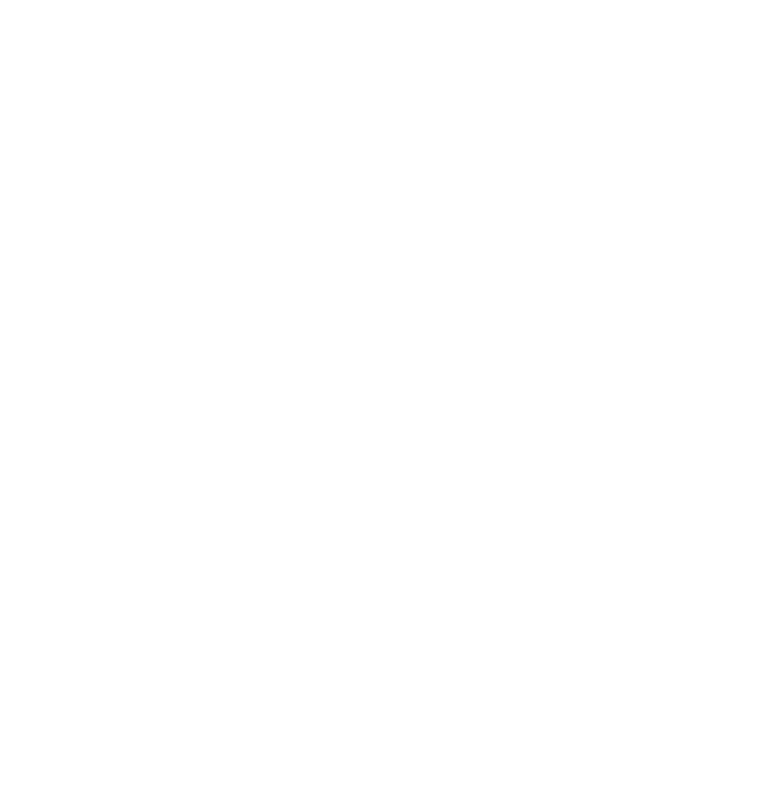
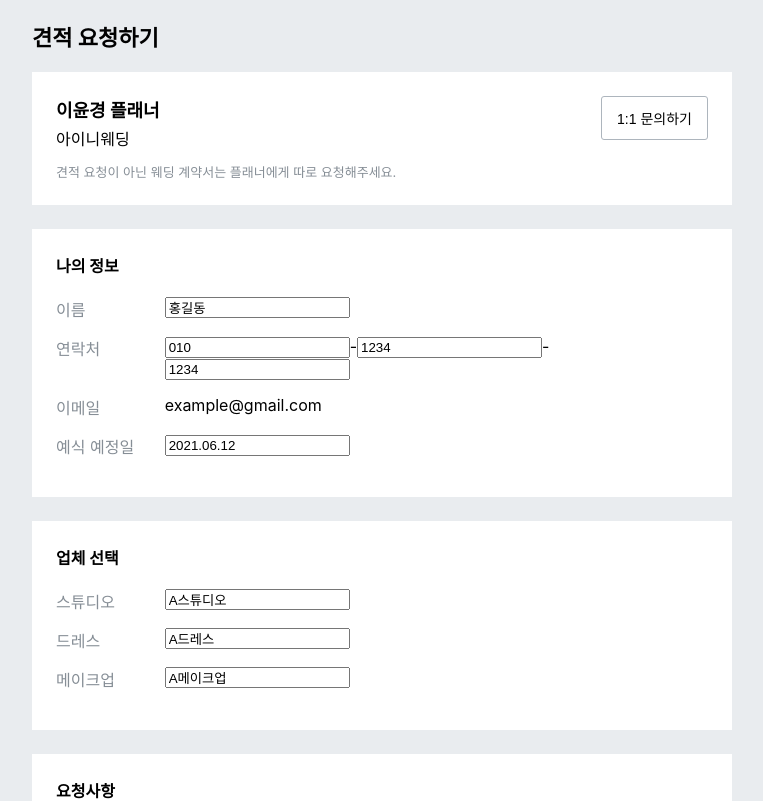
Before and after one commit to Nexters/peach-planner-front, a React (Create React App) app: page /estimate in a window 1280 px wide. Shown: the top 801 px of the page, without its empty margins (258-1021 px from the left). Built offline with nearby package versions, Linux system fonts and the light colour scheme.

Commit message:
[#29] 견적 요청하기 마크업

```diff
--- a/src/App.tsx
+++ b/src/App.tsx
@@ -1,6 +1,7 @@
 import { BrowserRouter, Route, Switch } from 'react-router-dom';
 import PlannerDetail from './page/PlannerDetail/PlannerDetail';
 import Login from './page/User/Login/Login';
+import PlannerEstimate from './page/PlannerEstimate/PlannerEstimate';
 import PrivateRoute from './routes/PrivateRoute';
 
 const App = () => {
@@ -14,6 +15,9 @@
         <Route path="/login">
           <Login />
         </Route>
+        <Route path="/estimate">
+          <PlannerEstimate />
+        </Route>
       </Switch>
     </BrowserRouter>
   );
--- /dev/null
+++ b/src/page/PlannerEstimate/EstimateBox.jsx
@@ -0,0 +1,14 @@
+import React from 'react';
+import styled from 'styled-components';
+
+const EstimateBox = ({ children }) => {
+  return <Container>{children}</Container>;
+};
+
+export default EstimateBox;
+
+const Container = styled.div`
+  margin: 0 auto 24px auto;
+  padding: 24px;
+  background-color: white;
+`;
--- /dev/null
+++ b/src/page/PlannerEstimate/PlannerEstimate.jsx
@@ -0,0 +1,185 @@
+import React, { useState, version } from 'react';
+import styled from 'styled-components';
+import PButton from '../../component/PButton';
+import EstimateBox from './EstimateBox';
+
+const PlannerEstimate = () => {
+  const [myInfo, setMyInfo] = useState({
+    name: '홍길동',
+    phone1: '010',
+    phone2: '1234',
+    phone3: '1234',
+    email: 'example@gmail.com',
+    date: '2021.06.12'
+  });
+
+  const [companyInfo, setCompanyInfo] = useState({
+    name: 'A스튜디오',
+    dress: 'A드레스',
+    makeup: 'A메이크업',
+    weddingHall: true,
+    mobileInvitation: true
+  });
+
+  const handleMyInfoChange = (e) => {
+    setMyInfo({ ...myInfo, [e.target.name]: e.target.value });
+  };
+
+  const handleCompanyInfoChange = (e) => {
+    setCompanyInfo({ ...companyInfo, [e.target.name]: e.target.value });
+  };
+
+  return (
+    <Container>
+      <Title>견적 요청하기</Title>
+      <EstimateBox>
+        <FlexContainer>
+          <div>
+            <PlannerName>이윤경 플래너</PlannerName>
+            <CompanyName>아이니웨딩</CompanyName>
+            <Description>견적 요청이 아닌 웨딩 계약서는 플래너에게 따로 요청해주세요.</Description>
+          </div>
+          <PButton width="107px" height="44px">
+            1:1 문의하기
+          </PButton>
+        </FlexContainer>
+      </EstimateBox>
+      <EstimateBox>
+        <BoxTitle>나의 정보</BoxTitle>
+        <Row>
+          <Label>이름</Label>
+          <Content>
+            <input type="text" value={myInfo.name} name="name" onChange={handleMyInfoChange} />
+          </Content>
+        </Row>
+        <Row>
+          <Label>연락처</Label>
+          <Content>
+            <input type="number" value={myInfo.phone1} name="phone1" onChange={handleMyInfoChange} />
+            -
+            <input type="number" value={myInfo.phone2} name="phone2" onChange={handleMyInfoChange} />
+            -
+            <input type="number" value={myInfo.phone3} name="phone3" onChange={handleMyInfoChange} />
+          </Content>
+        </Row>
+        <Row>
+          <Label>이메일</Label>
+          <Content>{myInfo.email}</Content>
+        </Row>
+        <Row>
+          <Label>예식 예정일</Label>
+          <Content>
+            <input type="text" value={myInfo.date} name="date" onChange={handleMyInfoChange} />
+          </Content>
+        </Row>
+      </EstimateBox>
+      <EstimateBox>
+        <BoxTitle>업체 선택</BoxTitle>
+        <Row>
+          <Label>스튜디오</Label>
+          <Content>
+            <input type="text" value={companyInfo.name} name="name" onChange={handleCompanyInfoChange} />
+          </Content>
+        </Row>
+        <Row>
+          <Label>드레스</Label>
+          <Content>
+            <input type="text" value={companyInfo.dress} name="dress" onChange={handleCompanyInfoChange} />
+          </Content>
+        </Row>
+        <Row>
+          <Label>메이크업</Label>
+          <Content>
+            <input type="text" value={companyInfo.makeup} name="makeup" onChange={handleCompanyInfoChange} />
+          </Content>
+        </Row>
+      </EstimateBox>
+      <EstimateBox>
+        <BoxTitle>요청사항</BoxTitle>
+        <TextArea placeholder="웨딩플래너에게 전달할 요청사항을 간단하게 작성해 주세요. "></TextArea>
+      </EstimateBox>
+      <EstimateBox>
+        <BoxTitle>첨부파일</BoxTitle>
+      </EstimateBox>
+      <EstimateBox>
+        <PButton color="pink">전적 요청하기</PButton>
+        <SaveButton>임시저장</SaveButton>
+      </EstimateBox>
+      <Empty />
+    </Container>
+  );
+};
+
+export default PlannerEstimate;
+
+const Container = styled.div`
+  background-color: #e9ecef;
+  padding: 0 290px;
+`;
+
+const FlexContainer = styled.div`
+  display: flex;
+  justify-content: space-between;
+`;
+
+const Title = styled.div`
+  font-size: 22px;
+  font-weight: bold;
+  margin-bottom: 20px;
+  padding-top: 20px;
+`;
+
+const PlannerName = styled.div`
+  font-weight: bold;
+  font-size: 18px;
+  margin-bottom: 4px;
+`;
+
+const CompanyName = styled.div`
+  font-size: 16px;
+  margin-bottom: 12px;
+`;
+
+const Description = styled.div`
+  font-size: 13px;
+  color: #868e96;
+`;
+
+const BoxTitle = styled.div`
+  font-weight: bold;
+  font-size: 16px;
+  margin-bottom: 20px;
+`;
+
+const Row = styled.div`
+  display: flex;
+  margin-bottom: 15px;
+`;
+
+const Label = styled.label`
+  flex: 1;
+  font-size: 16px;
+  color: #868e96;
+`;
+
+const Content = styled.div`
+  flex: 5;
+`;
+
+const TextArea = styled.textarea`
+  width: 100%;
+  height: 250px;
+`;
+
+const SaveButton = styled.div`
+  color: #495057;
+  font-size: 16px;
+  text-align: center;
+  cursor: pointer;
+  margin-top: 16px;
+`;
+
+const Empty = styled.div`
+  background-color: #e9ecef;
+  height: 40px;
+`;
```
